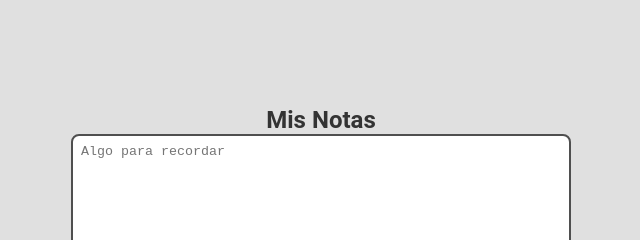
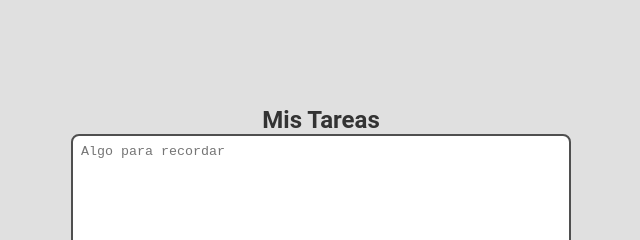
Before and after one commit to Valen89hh/Web-Task, a plain HTML site: page index.html in a window 1280 px wide. Shown: the top 240 px of the page, 319-959 px from the left. Drawn offline with Linux system fonts and the light colour scheme.

Commit message:
modified title

```diff
--- a/index.html
+++ b/index.html
@@ -11,7 +11,7 @@
     <main class="flex-col flex-center">
       <div class="container">
         <form class="flex-col flex-center">
-          <h1 class="title-note">Mis Notas</h1>
+          <h1 class="title-note">Mis Tareas</h1>
           <textarea
             name=""
             id="txtNote"
```
